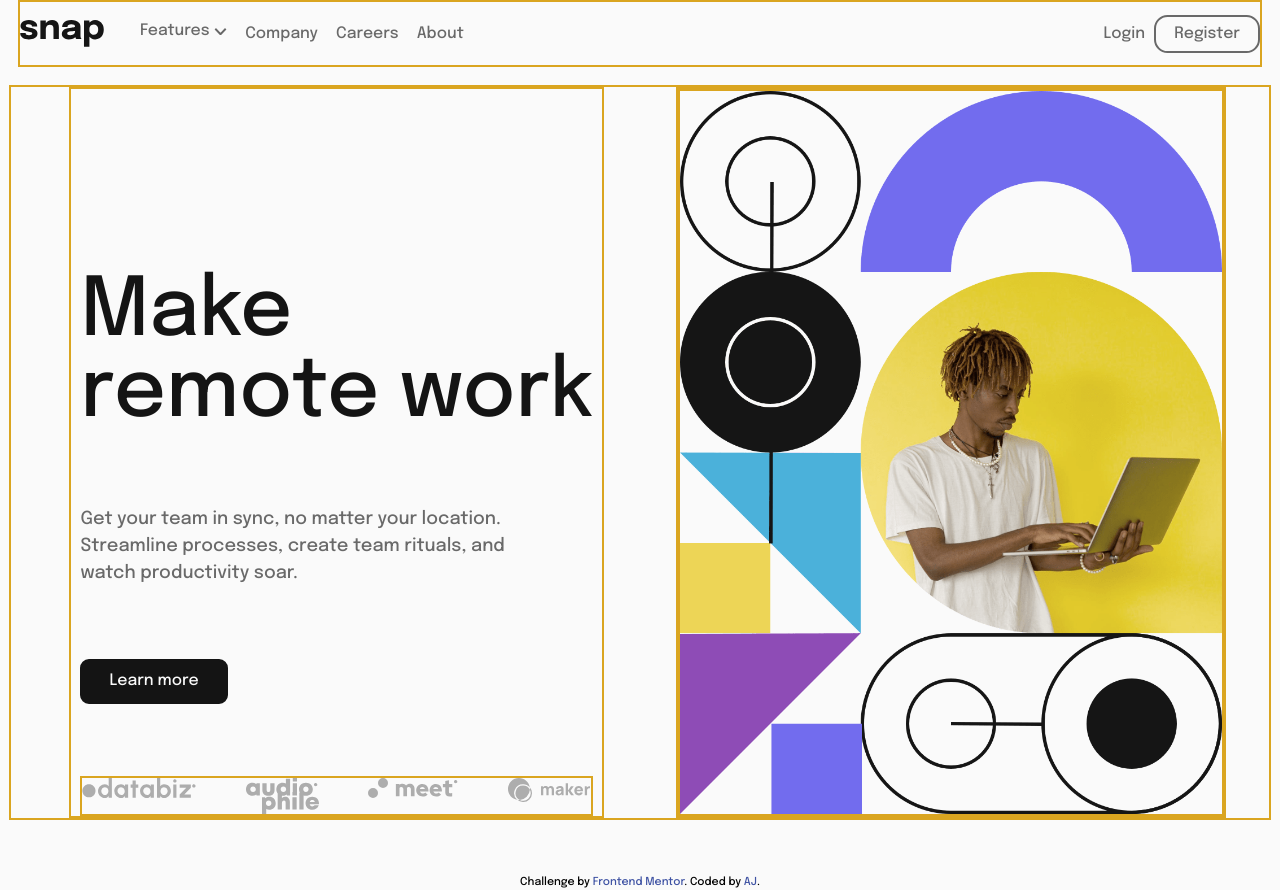
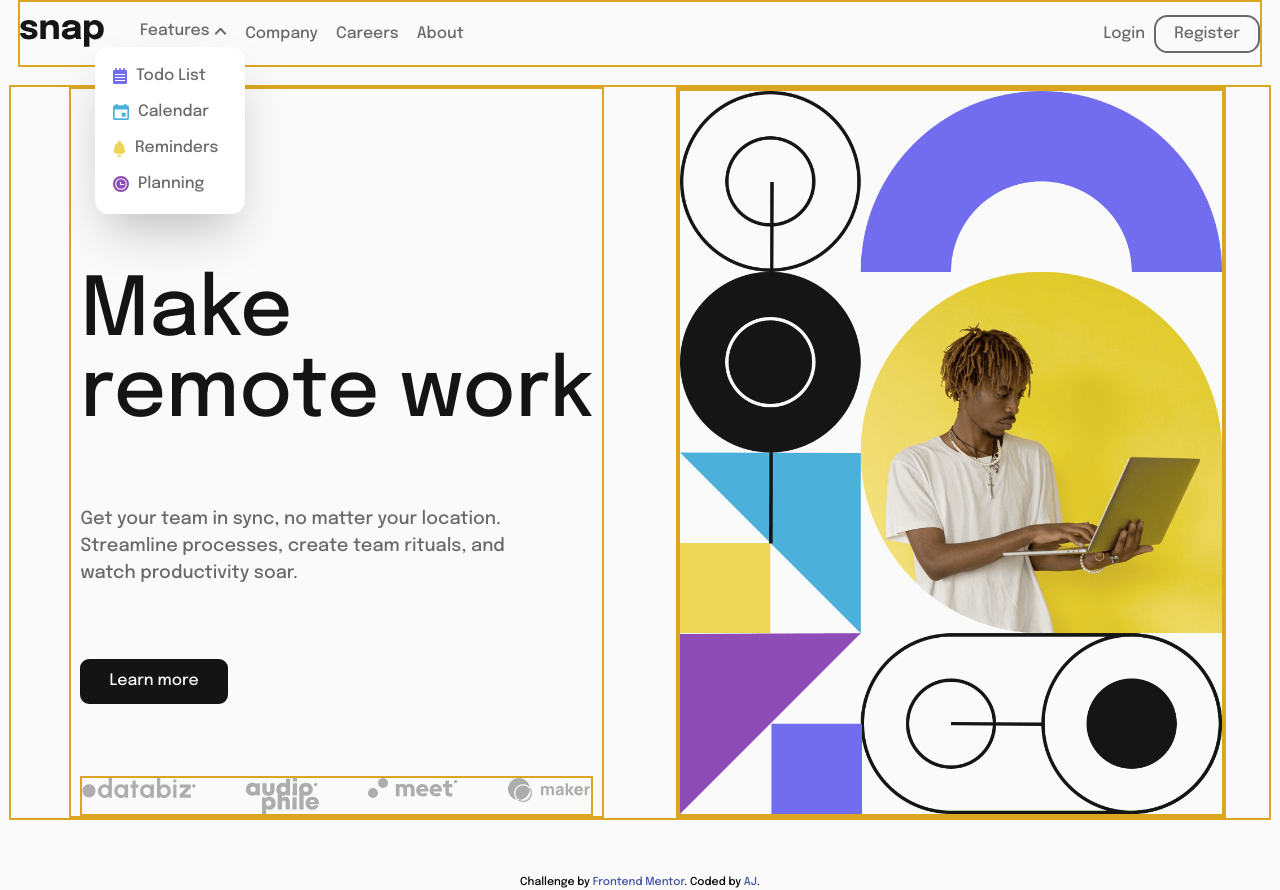
Before and after one commit to gtalin/front-end-mentor, a website: page intro-section-dropdown-nav/index.html in a window 1280 px wide. Both pictures are taken after a click on the button "Features". Drawn offline with nearby package versions, Linux system fonts and the light colour scheme; files that its build step writes are made by us from their sources.

Commit message:
Make the dropdown menu tabbable

```diff
--- a/intro-section-dropdown-nav/index.html
+++ b/intro-section-dropdown-nav/index.html
@@ -26,9 +26,9 @@
   <ul class="flex">
     <li class="group text-neutral-gray transition mr-4 text-sm relative">
       <button class="peer hover:text-neutral-black">
-        Features <span aria-label="expand" class="inline-block w-3 h-1.5 bg-no-repeat bg-center bg-cover bg-arrow-down transition group-hover:bg-arrow-up"></span>
+        Features <span aria-label="expand" class="inline-block w-3 h-1.5 bg-no-repeat bg-center bg-cover bg-arrow-down transition group-hover:bg-arrow-up group-focus-within:bg-arrow-up"></span>
       </button>
-      <ul class="submenu absolute top-6 -left-10 space-y-3 bg-white p-4 rounded-xl shadow-2xl  z-1 w-[150px] hidden opacity-0 group-hover:block group-hover:opacity-100">
+      <ul class="submenu absolute top-6 -left-10 space-y-3 bg-white p-4 rounded-xl shadow-2xl  z-1 w-[150px] hidden opacity-0 group-hover:block group-hover:opacity-100 group-focus-within:block group-focus-within:opacity-100">
         <li class=""><a href="/" class="flex items-center text-neutral-gray transition mr-4 text-sm hover:text-neutral-black focus:text-neutral-black"><img class="pr-2" src="./build/img/icon-todo.svg" alt="">Todo List</a></li>
         <li class=""><a href="/" class="flex items-center text-neutral-gray transition mr-4 text-sm hover:text-neutral-black focus:text-neutral-black"><img class="pr-2" src="./build/img/icon-calendar.svg" alt="">Calendar</a></li>
         <li class=""><a href="/" class="flex items-center text-neutral-gray transition mr-4 text-sm hover:text-neutral-black focus:text-neutral-black"><img class="pr-2" src="./build/img/icon-reminders.svg" alt="">Reminders</a></li>
```
Also changed, not shown: intro-section-dropdown-nav/README.md.
